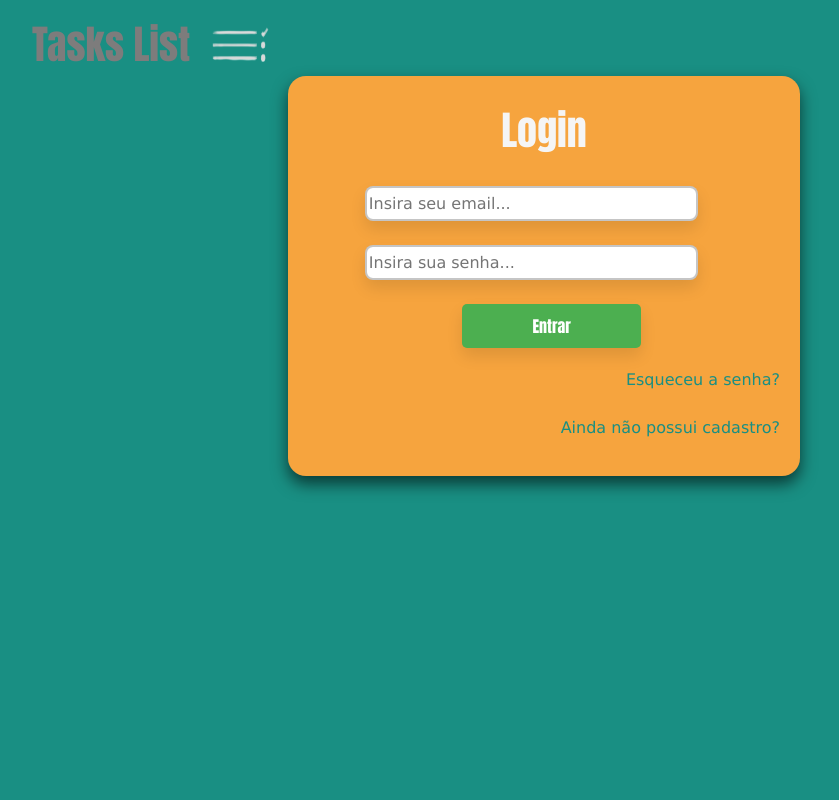
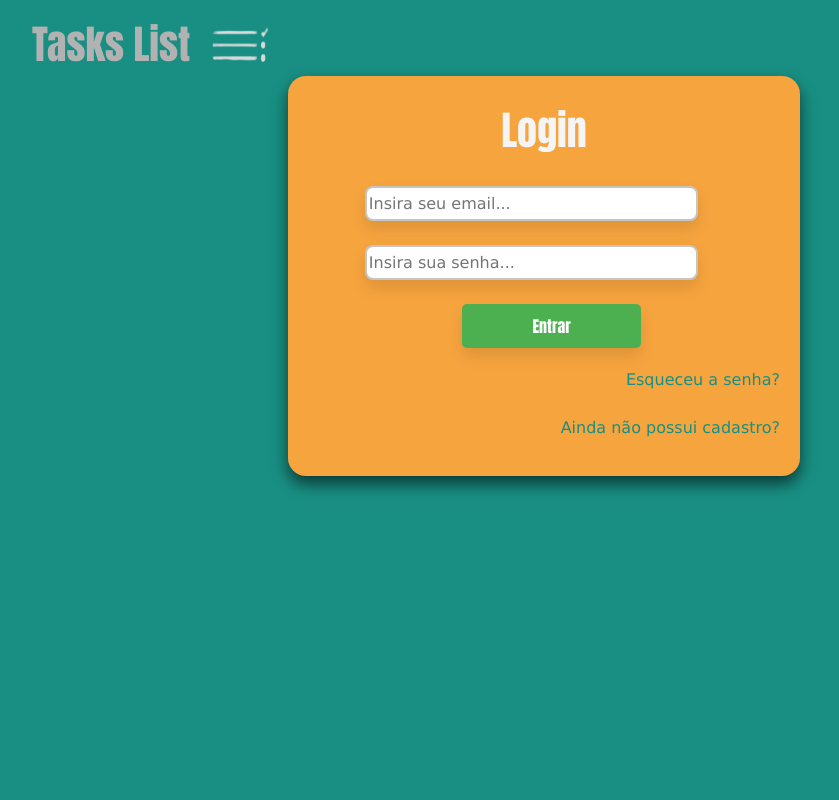
Before and after one commit to AdemarLira/to-do-list, a PHP site: page /login.php in a window 1280 px wide. Shown: the whole page, without its empty margins (96-935 px from the left). Run offline with PHP 8.4, Linux system fonts and the light colour scheme.

Commit message:
ajustes pequenos

```diff
--- a/index.php
+++ b/index.php
@@ -14,7 +14,7 @@
   <nav class="navbar navbar-expand-lg custom-navbar-bg">
     <div class="container-fluid">
       <!-- PAINEL DE NAVEGACAO SUPERIOR -->
-      <img src="logo.png" alt="Logo">
+      <img src="./img/logo.png" alt="Logo">
       <button class="navbar-toggler" type="button" data-bs-toggle="collapse" data-bs-target="#navbarSupportedContent" aria-controls="navbarSupportedContent" aria-expanded="false" aria-label="Toggle navigation">
         <span class="navbar-toggler-icon"></span>
       </button>
--- a/styleLogin.css
+++ b/styleLogin.css
@@ -52,7 +52,7 @@
     margin-left: 30%;
 }
 h1{
-    color: rgb(125, 124, 124);
+    color: rgb(178, 178, 178);
 }
 h2{
     text-align: center;
```
